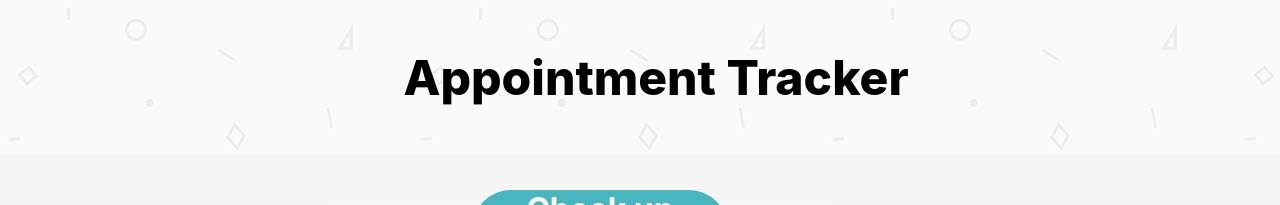
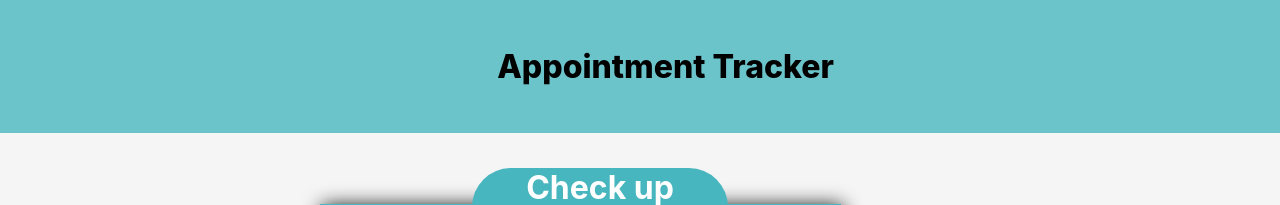
Before and after one commit to healthsparq-hackathon-2019/client, a React (Create React App) app: page / in a window 1280 px wide. Shown: the top 205 px of the page. Built offline with nearby package versions, Linux system fonts and the light colour scheme.

Commit message:
changed header

```diff
--- a/src/components/header/Header.module.css
+++ b/src/components/header/Header.module.css
@@ -1,10 +1,16 @@
 .header {
-    background-image: url('../../assets/geometry.png');
-    width: 100%;
-    padding: 1em;
+    background-color: rgba(72,182,190, .8);
+    width: 100vw;
+    padding: 2%;
 }
 .h1 {
     text-align: center;
     font-weight: 800;
-    font-size: 300%;
+    font-size: 100%;
 }
+
+@media only screen and (min-width: 1000px) {
+    .h1 {
+    font-size: 200%;
+    }
+}
```
